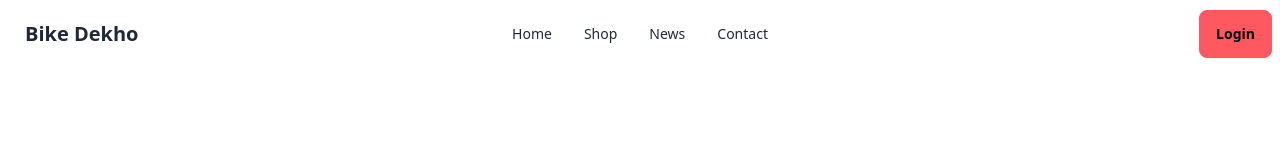
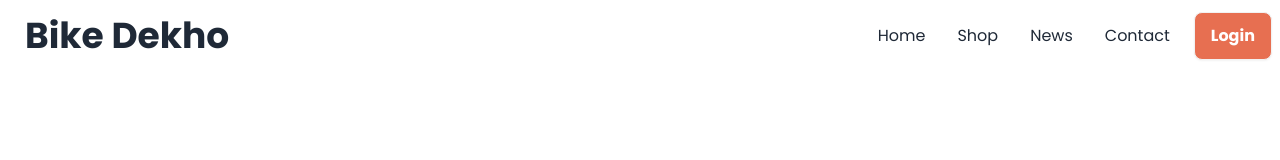
Before and after one commit to baizid20/Biker-Zone-With-Daisy-tailwind, a plain HTML site: page index.html in a window 1280 px wide. Drawn offline with nearby package versions, Linux system fonts and the light colour scheme.

Commit message:
added ful navbar style and the bg-color

```diff
--- a/index.html
+++ b/index.html
@@ -5,14 +5,37 @@
     <meta name="viewport" content="width=device-width, initial-scale=1.0">
     <link href="https://cdn.jsdelivr.net/npm/daisyui@4.6.0/dist/full.min.css" rel="stylesheet" type="text/css" />
 <script src="https://cdn.tailwindcss.com"></script>
+<link rel="preconnect" href="https://fonts.googleapis.com">
+<link rel="preconnect" href="https://fonts.gstatic.com" crossorigin>
+<link href="https://fonts.googleapis.com/css2?family=Poppins:ital,wght@0,100;0,200;0,300;0,400;0,500;0,700;0,800;0,900;1,200;1,500&display=swap" rel="stylesheet">
+
+                      <!-- Telwind Custom Design -->
+
+                      <script>
+                        tailwind.config = {
+                          theme: {
+                            extend: {
+                              colors: {
+                                clifford: '#da373d',
+                                'ground-color': "#E76F51",
+                              }
+                            }
+                          }
+                        }
+                      </script>
+<style>
+    .body-font{
+        font-family: 'Poppins', sans-serif;
+    }
+</style>
 
     <title>Document</title>
-</head>
-<body>
-    <header>
+</head >
+<body class="body-font">
+    <header class="md:container md:mx-auto">
         <nav>
             <div class="navbar bg-base-100">
-                <div class="navbar-start">
+                <div class=" flex-1">
                   <div class="dropdown">
                     <div tabindex="0" role="button" class="btn btn-ghost lg:hidden">
                       <svg xmlns="http://www.w3.org/2000/svg" class="h-5 w-5" fill="none" viewBox="0 0 24 24" stroke="currentColor"><path stroke-linecap="round" stroke-linejoin="round" stroke-width="2" d="M4 6h16M4 12h8m-8 6h16" /></svg>
@@ -24,23 +47,23 @@
                         <li><a>Contact</a></li>
                     </ul>
                   </div>
-                  <a class="btn btn-ghost text-xl">Bike Dekho</a>
+                  <a class="btn btn-ghost text-4xl ">Bike Dekho</a>
                 </div>
                 <div class="navbar-center hidden lg:flex">
-                  <ul class="menu menu-horizontal px-1">
-                    <li><a>Home</a></li>
+                  <ul class="menu menu-horizontal text-base">
+                    <li><a >Home</a></li>
                     <li><a>Shop</a></li>
                     <li><a>News</a></li>
                     <li><a>Contact</a></li>
                   </ul>
                 </div>
-                <div class="navbar-end">
-                    <button class="btn btn-error">Login</button>
+                <div >
+                    <button class="btn  bg-ground-color text-white text-base">Login</button>
                 </div>
               </div>
         </nav>
     </header>
-    <main></main>
+    <main class="md:container md:mx-auto"></main>
     <footer></footer>
 </body>
 </html>
```
